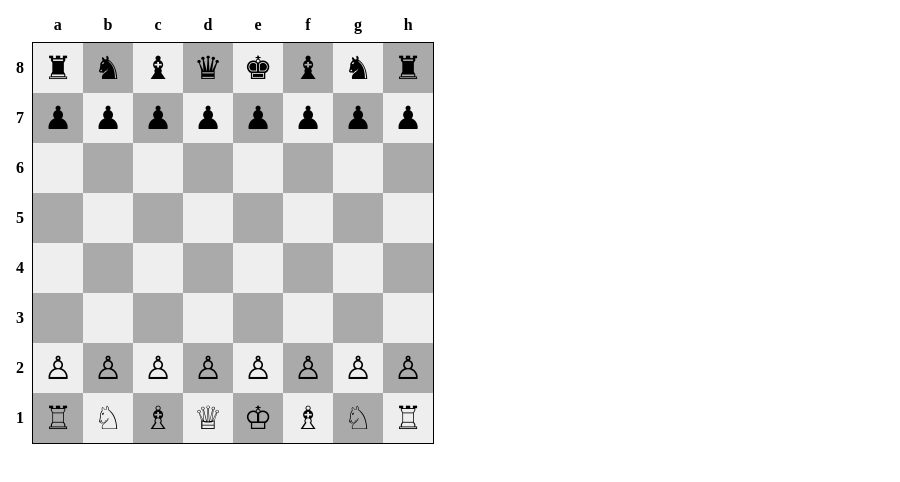
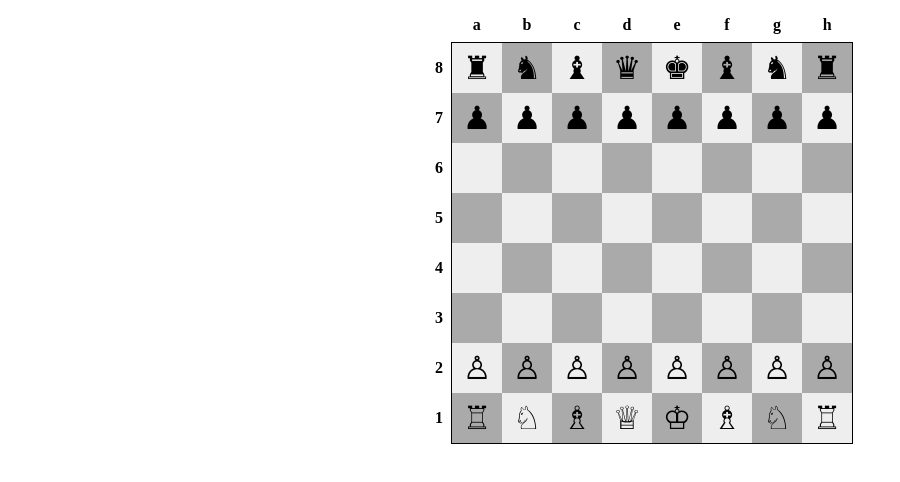
Before and after one commit to Kaidriver/ChessAI, a plain HTML site: page index.html in a window 1280 px wide. Shown: the whole page, without its empty margins (0-900 px from the left). Drawn offline with Linux system fonts and the light colour scheme.

Commit message:
balls 4
PUSH + centered board

```diff
--- a/main.js
+++ b/main.js
@@ -46,7 +46,7 @@
 
 // Function to display the board
 function initBoard() {
-  let display = "<table class='chess-board'> <tbody>";
+  let display = "<table class='center chess-board'> <tbody>";
   for (let i = 9; i >= 1; i--) {
     display += "<tr class='row'>";
     for (let j = 0; j <= 8; j++) {
@@ -109,6 +109,11 @@
   document.getElementById("board").innerHTML = display;
   console.log(display);
 }
+
+function playBoard(){
+
+}
+
 
 // Initialize the game
 function initGame() {
--- a/styles.css
+++ b/styles.css
@@ -17,3 +17,8 @@
 .chess-board .light { background: #eee; }
 
 .chess-board .dark { background: #aaa; }
+
+.center {
+    margin-left: auto;
+    margin-right: auto;
+}
```
Also changed, not shown: index.html (+4 -0 lines).
